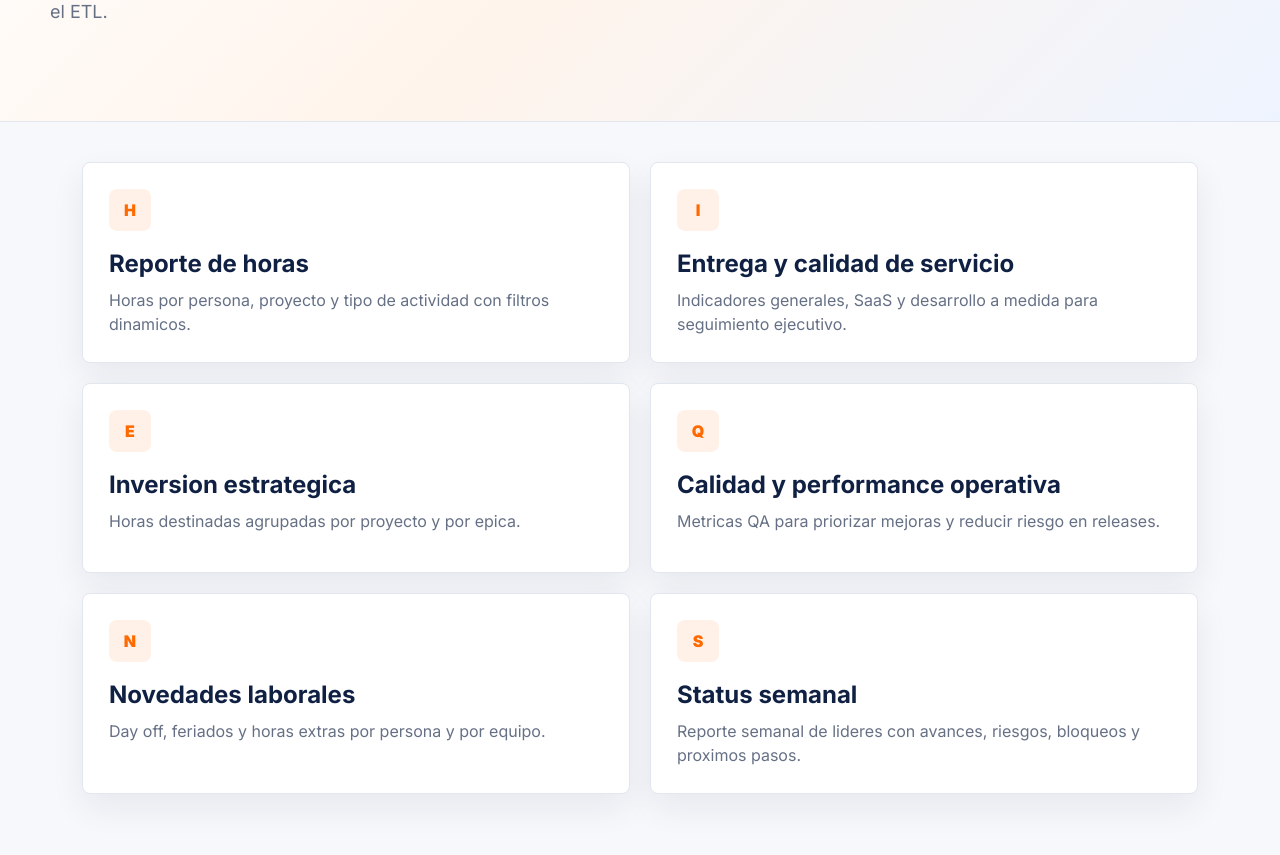
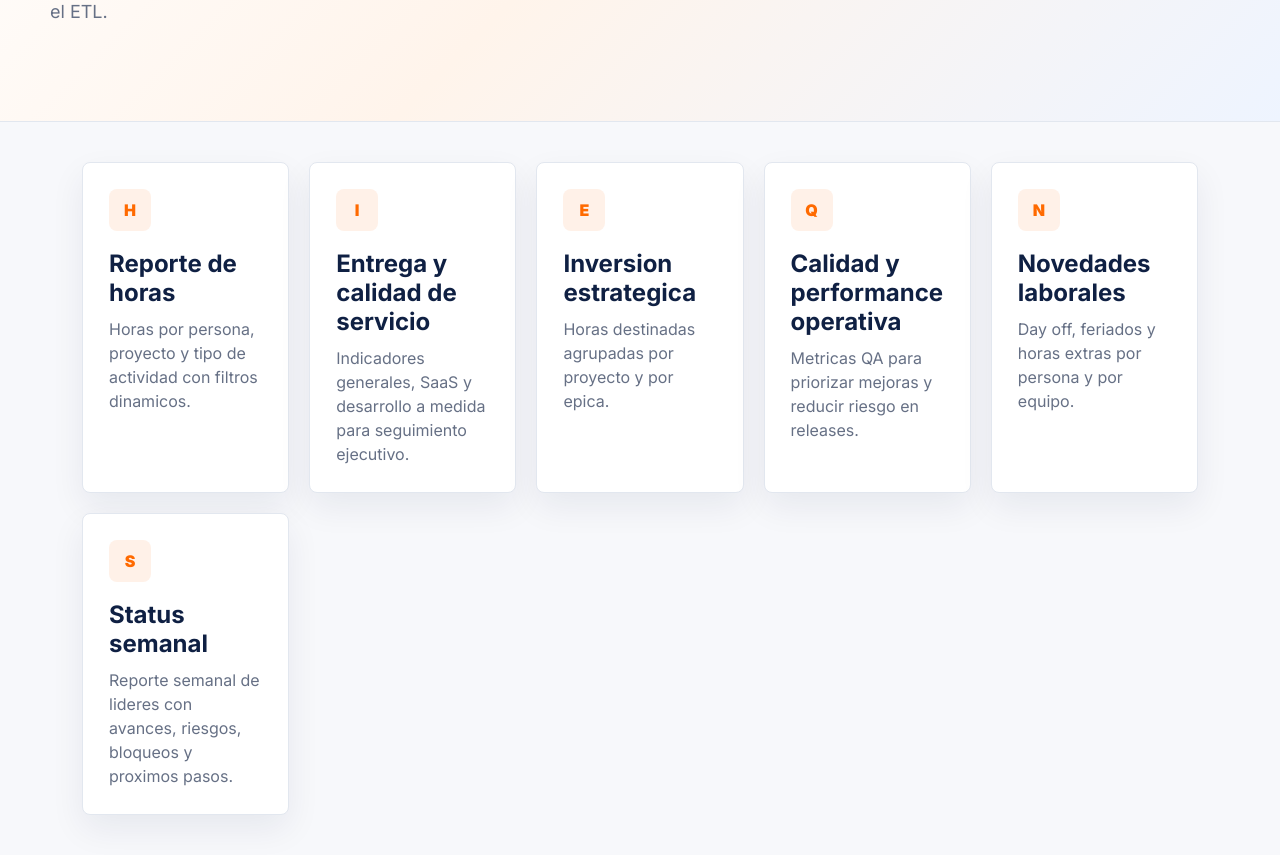
Before and after one commit to franco7936/inthegra-etl, a Next.js app in the folder web/: page / in a window 1280 px wide. Shown: the part 380-1235 px from the top of the page. Before the commit the page ends 1214 px from the top, so only its background shows below. Built offline with nearby package versions, Linux system fonts and the light colour scheme.

Commit message:
Ajustar grilla de reportes en home

```diff
--- a/web/app/page.js
+++ b/web/app/page.js
@@ -31,7 +31,7 @@ export default function HomePage() {
         </div>
       </section>
 
-      <section className="contentGrid reportsGridSix">
+      <section className="contentGrid reportsGridFive">
         <Link className="reportTile" href="/reportes/horas">
           <span>H</span>
           <h2>Reporte de horas</h2>
```
